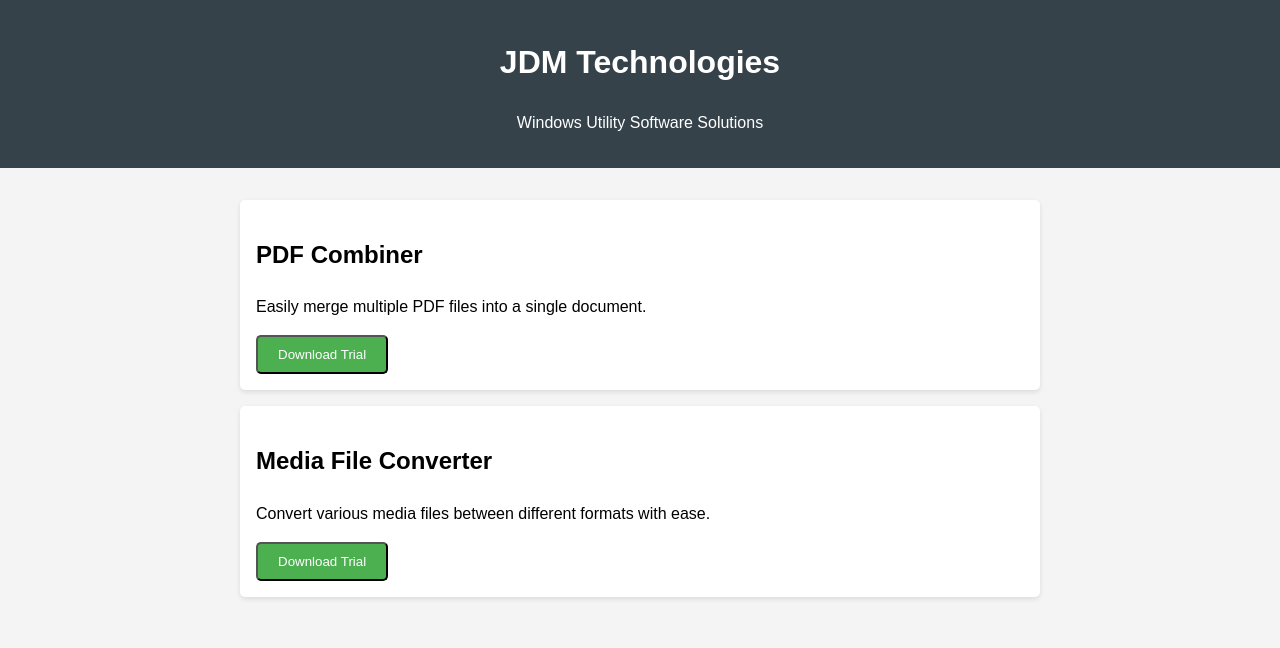
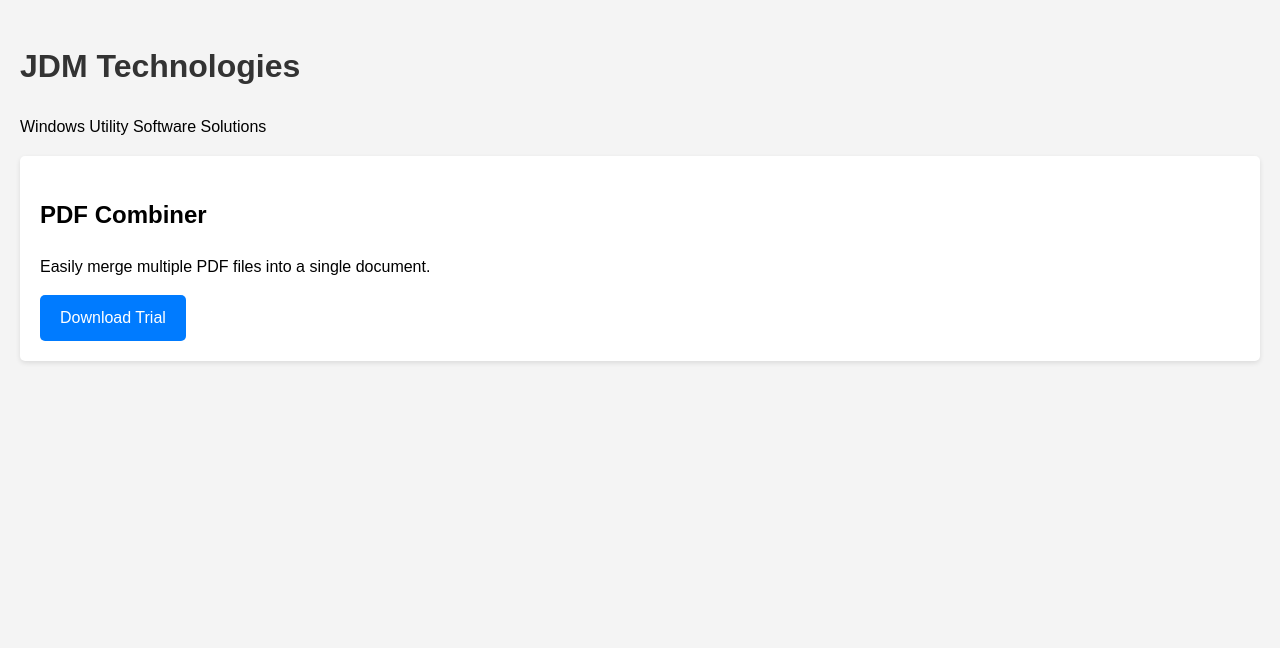
Before and after one commit to jaywv1981/jdmtechnologiesllc, a plain HTML site: page index.html in a window 1280 px wide. Drawn offline with Linux system fonts and the light colour scheme.

Commit message:
Add files via upload

```diff
--- a/index.html
+++ b/index.html
@@ -3,41 +3,36 @@
 <head>
     <meta charset="UTF-8">
     <meta name="viewport" content="width=device-width, initial-scale=1.0">
-    <title>JDM Technologies - Windows Utility Software</title>
+    <title>JDM Technologies - PDF Combiner</title>
     <style>
         body {
             font-family: Arial, sans-serif;
             line-height: 1.6;
             margin: 0;
-            padding: 0;
+            padding: 20px;
             background-color: #f4f4f4;
         }
-        header {
-            background-color: #35424a;
-            color: white;
-            text-align: center;
-            padding: 1rem;
-        }
-        main {
-            padding: 2rem;
-            max-width: 800px;
-            margin: auto;
+        h1 {
+            color: #333;
         }
         .product {
-            background-color: white;
+            background: #fff;
             border-radius: 5px;
-            padding: 1rem;
-            margin-bottom: 1rem;
+            padding: 20px;
+            margin-bottom: 20px;
             box-shadow: 0 2px 5px rgba(0,0,0,0.1);
         }
-        .button {
+        .download-btn {
             display: inline-block;
+            background: #007bff;
+            color: #fff;
             padding: 10px 20px;
-            background-color: #4CAF50;
-            color: white;
             text-decoration: none;
             border-radius: 5px;
-            cursor: pointer;
+            transition: background 0.3s ease;
+        }
+        .download-btn:hover {
+            background: #0056b3;
         }
     </style>
 </head>
@@ -51,34 +46,8 @@
         <div class="product">
             <h2>PDF Combiner</h2>
             <p>Easily merge multiple PDF files into a single document.</p>
-            <button class="button" onclick="downloadTrial('pdf-combiner')">Download Trial</button>
-        </div>
-
-        <div class="product">
-            <h2>Media File Converter</h2>
-            <p>Convert various media files between different formats with ease.</p>
-            <button class="button" onclick="downloadTrial('media-converter')">Download Trial</button>
+            <a href="https://drive.google.com/file/d/11ZmltOQv9P90y8ibnng0eFziVJXKYjWm/view?usp=sharing" class="download-btn" target="_blank">Download Trial</a>
         </div>
     </main>
-
-    <script>
-        function downloadTrial(productId) {
-            let downloadUrl;
-            switch(productId) {
-                case 'pdf-combiner':
-                    downloadUrl = 'https://jdmtech-software-downloads.s3.amazonaws.com/pdfcombine.exe';
-                    break;
-                case 'media-converter':
-                    // Replace with actual URL when you upload this file
-                    downloadUrl = 'https://jdmtech-software-downloads.s3.amazonaws.com/mediaconverter.exe';
-                    break;
-                default:
-                    alert('Product not found');
-                    return;
-            }
-
-            window.location.href = downloadUrl;
-        }
-    </script>
 </body>
 </html>
```
